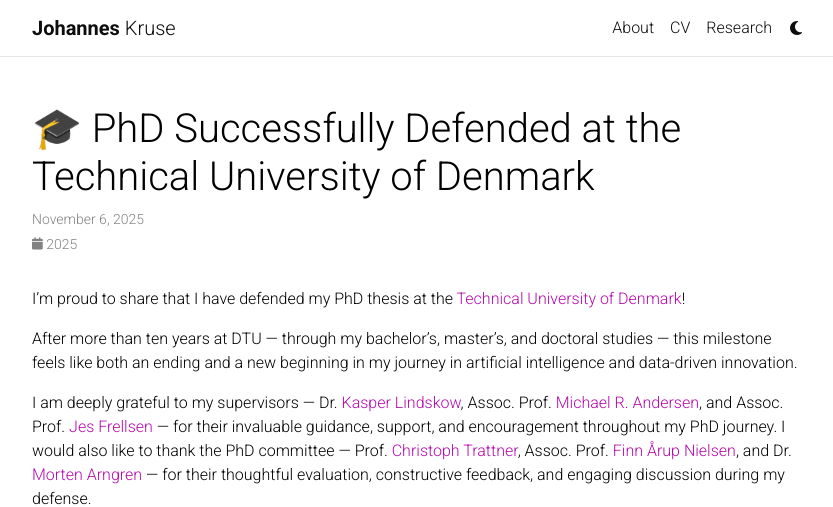
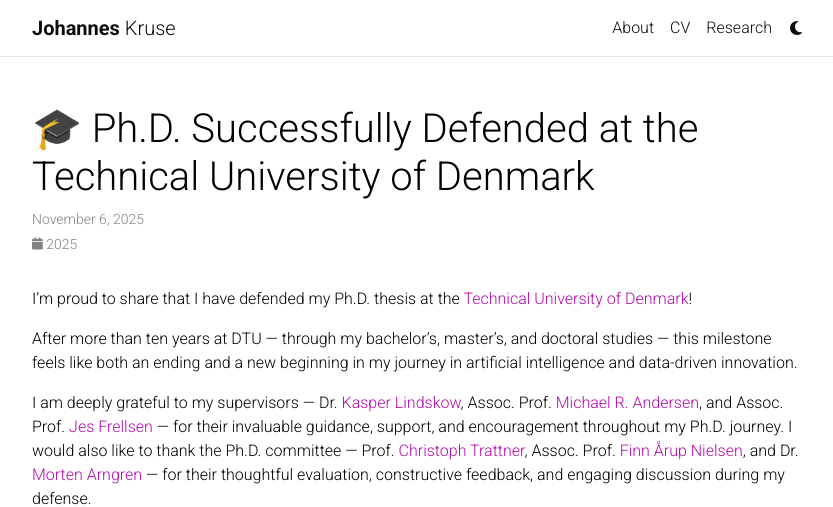
Before and after one commit to johanneskruse/johanneskruse.github.io, a Jekyll site: the page built from _news/2025_11_06_phd_thesis.md, in a window 1280 px wide and 1321 px high, cut to the strip 0-507 px from the top of the window. Shown: the whole strip, without its empty margins (223-1056 px from the left). Built offline with Jekyll 4.4.1, drawn with Linux system fonts in a browser that asks for light colours; comment, search, counter and statistics services are not loaded; a style sheet for code colours, icons or effects is not loaded.

Commit message:
phd => Ph.D.

```diff
--- a/_news/2025_11_06_phd_thesis.md
+++ b/_news/2025_11_06_phd_thesis.md
@@ -1,16 +1,16 @@
 ---
 layout: post
-title: 🎓 PhD Successfully Defended at the Technical University of Denmark
+title: 🎓 Ph.D. Successfully Defended at the Technical University of Denmark
 date: 2025-11-06 12:00:00-0000
 # IF 'incline: True' will put the whole post in the line. It will use the whole annoucement as 'title'.
 inline: false
 ---
 
-I’m proud to share that I have defended my PhD thesis at the [Technical University of Denmark](https://www.dtu.dk/english/)!
+I’m proud to share that I have defended my Ph.D. thesis at the [Technical University of Denmark](https://www.dtu.dk/english/)!
 
 After more than ten years at DTU — through my bachelor’s, master’s, and doctoral studies — this milestone feels like both an ending and a new beginning in my journey in artificial intelligence and data-driven innovation.
 
-I am deeply grateful to my supervisors — Dr. [Kasper Lindskow](https://www.linkedin.com/in/kasper-lindskow-6bb2089/?originalSubdomain=dk), Assoc. Prof. [Michael R. Andersen](https://scholar.google.dk/citations?user=cOrfSmIAAAAJ&hl=en), and Assoc. Prof. [Jes Frellsen](https://frellsen.org/) — for their invaluable guidance, support, and encouragement throughout my PhD journey. I would also like to thank the PhD committee — Prof. [Christoph Trattner](https://www.christophtrattner.info/), Assoc. Prof. [Finn Årup Nielsen](https://scholar.google.dk/citations?user=9cagBQYAAAAJ&hl=da), and Dr. [Morten Arngren](https://www.linkedin.com/in/arngren/?originalSubdomain=dk&skipRedirect=true&originalSubdomain=dk) — for their thoughtful evaluation, constructive feedback, and engaging discussion during my defense.
+I am deeply grateful to my supervisors — Dr. [Kasper Lindskow](https://www.linkedin.com/in/kasper-lindskow-6bb2089/?originalSubdomain=dk), Assoc. Prof. [Michael R. Andersen](https://scholar.google.dk/citations?user=cOrfSmIAAAAJ&hl=en), and Assoc. Prof. [Jes Frellsen](https://frellsen.org/) — for their invaluable guidance, support, and encouragement throughout my Ph.D. journey. I would also like to thank the Ph.D. committee — Prof. [Christoph Trattner](https://www.christophtrattner.info/), Assoc. Prof. [Finn Årup Nielsen](https://scholar.google.dk/citations?user=9cagBQYAAAAJ&hl=da), and Dr. [Morten Arngren](https://www.linkedin.com/in/arngren/?originalSubdomain=dk&skipRedirect=true&originalSubdomain=dk) — for their thoughtful evaluation, constructive feedback, and engaging discussion during my defense.
 
 <div style="text-align: center;">
     <img src="/assets/img/phd_thesis/dtu_phd_thesis_sign.jpg" height="350">
```
Also changed, not shown: _news/2024_11_18_pin_rapport.md (+1 -1 lines), _pages/0_about.md (+1 -1 lines).
